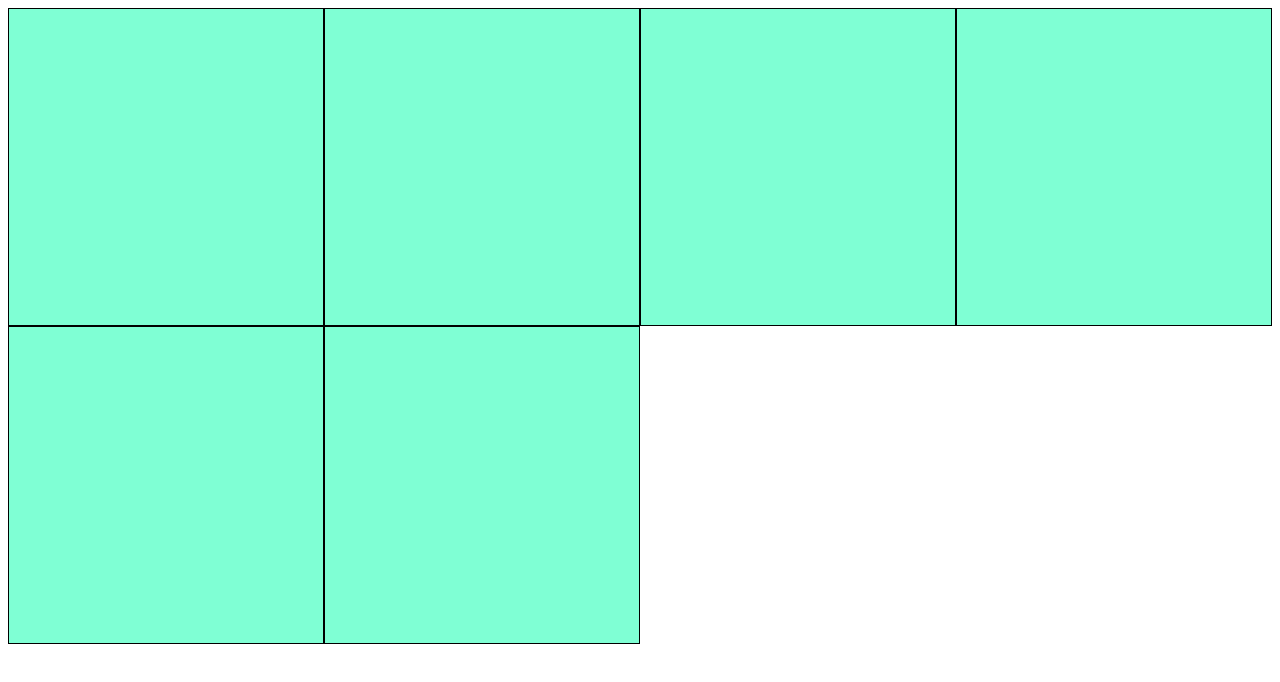
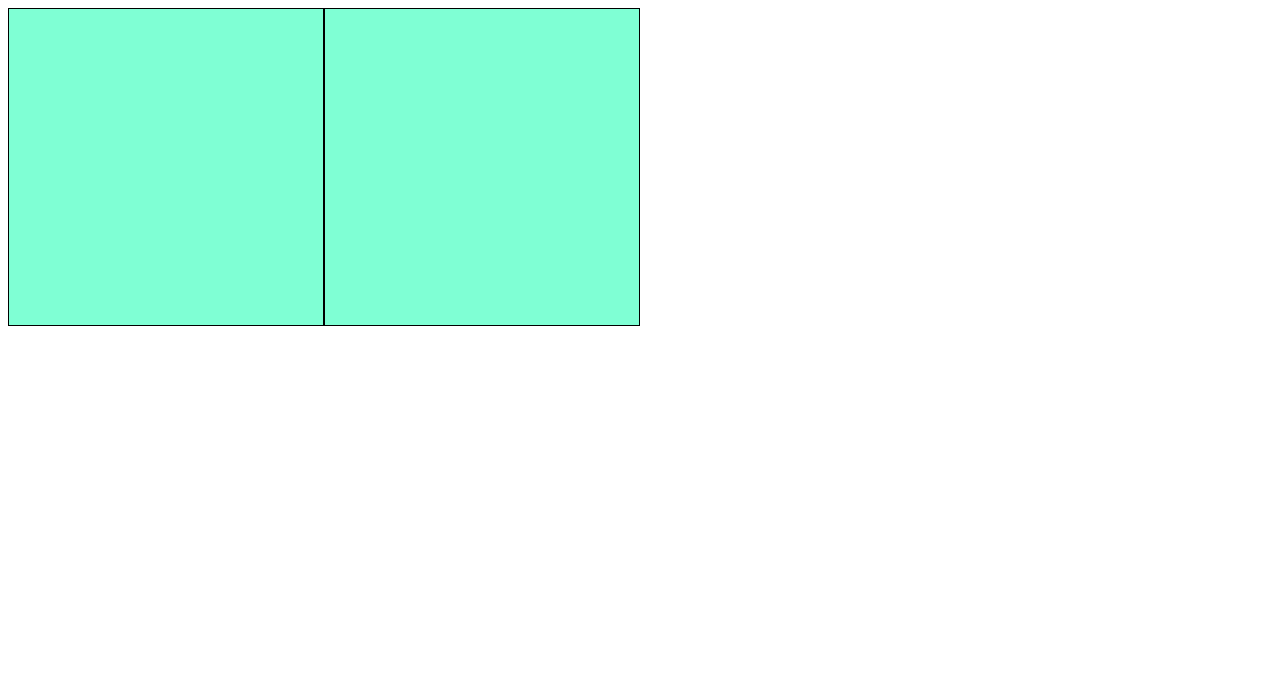
Before and after one commit to nmgd-ixd/nmgd-ixd.github.io, a plain HTML site: page rwd1.html in a window 1280 px wide. Drawn offline with Linux system fonts and the light colour scheme.

Commit message:
Update rwd1.html

```diff
--- a/rwd1.html
+++ b/rwd1.html
@@ -10,9 +10,5 @@
 <body>
 <div class="item-container"></div>
 <div class="item-container"></div>
-<div class="item-container"></div>
-<div class="item-container"></div>
-<div class="item-container"></div>
-<div class="item-container"></div>
 </body>
 </html>
```
